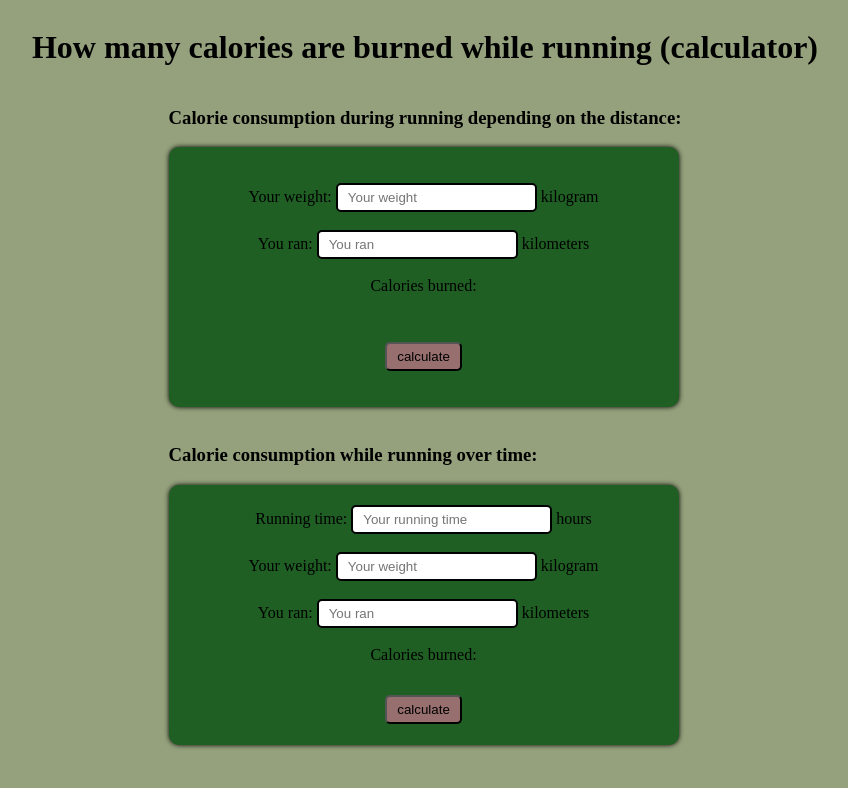
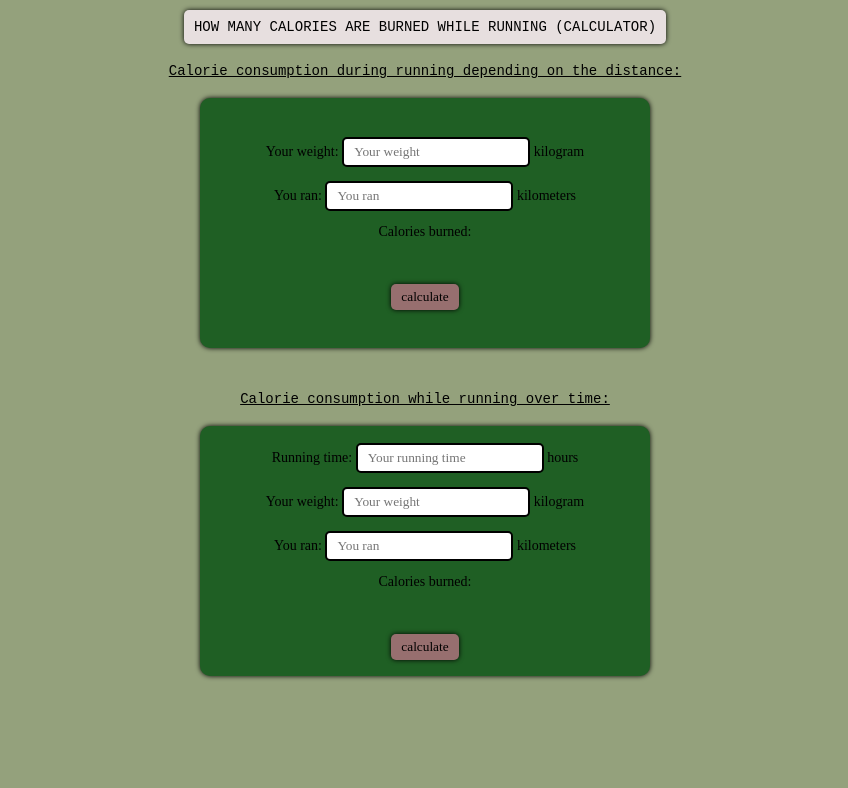
Before and after one commit to Pretya/running-calculator-, a plain HTML site: page index.html in a window 1280 px wide. Shown: the whole page, without its empty margins (215-1063 px from the left). Drawn offline with Linux system fonts and the light colour scheme.

Commit message:
Update style.css

```diff
--- a/style.css
+++ b/style.css
@@ -1,8 +1,58 @@
+* {  padding: 0; margin: 0; border: 0;}
+*,*::before, *::after {
+    -moz-box-sizing: border-box;
+    -webkit-box-sizing: border-box;
+    box-sizing: border-box;
+}
+:focus,:active {outline: none;}
+a:focus,a:active {outline: none;}
+header,footer,nav {display: block;}
+h1,h2,h3,h4,h5,h6 {font-size: inherit; font-weight: 400;}
+input,button,textarea {font-family: inherit;}
+input::-ms-clear {display: none;}
+button {cursor: pointer;}
+button::-moz-focus-inner {padding: 0; border: 0;}
+a,a:visited {text-decoration: none;}
+a:hover {text-decoration: none;}
+ul li {list-style: none;}
+img {vertical-align: top;}
+html,body {
+width: 100%;
+height: 100%;
+font-size: 100%;
+line-height: 1;
+font-size: 14px;
+-ms-text-size-adjust: 100%;
+-moz-text-size-adjust: 100%;
+-webkit-text-size-adjust: 100%;
+}
 body {
   display: flex;
   flex-direction: column;
   align-items: center;
   background: #94a17c;
+}
+main {
+  display: flex;
+  gap: 10px;
+  flex-direction: column;
+  justify-content: center;
+  align-items: center;
+}
+main h3 {
+  margin: 10px 0;
+  font-family: 'Courier New', Courier, monospace;
+  text-decoration: underline;
+}
+.title {
+  padding: 10px;
+  margin: 0;
+  margin: 10px 0;
+  text-transform: uppercase;
+  background: #e7dfdf;
+  border-radius: 5px;
+  box-shadow: 0 0 5px #000000;
+  font-family: 'Courier New', Courier, monospace;
 }
 .distance {
   display: flex;
@@ -12,7 +62,7 @@ body {
   background: #1f5f24;
   box-shadow: 0 0 5px #000000;
   width: 450px;
-  height: 200px;
+  height: 250px;
 }
 section {
   display: flex;
@@ -25,13 +75,23 @@ button {
   padding: 5px 10px;
   border-radius: 5px;
   background: rgb(151, 111, 111);
+  box-shadow: 0 0 5px #000000;
 }
 input {
   padding: 5px 10px;
   border-radius: 5px;
   border: 2px solid #000000;
 }
-.burned {
+.render-info {
+  padding: 5px;
+  background: #aaaf5b;
+  border-radius: 5px;
+  box-shadow: 0 0 5px #000000;
+}
+
+.burned,.burned-pulse {
   display: flex;
+  align-items: center;
   justify-content: center;
+  height: 30px;
 }
```
